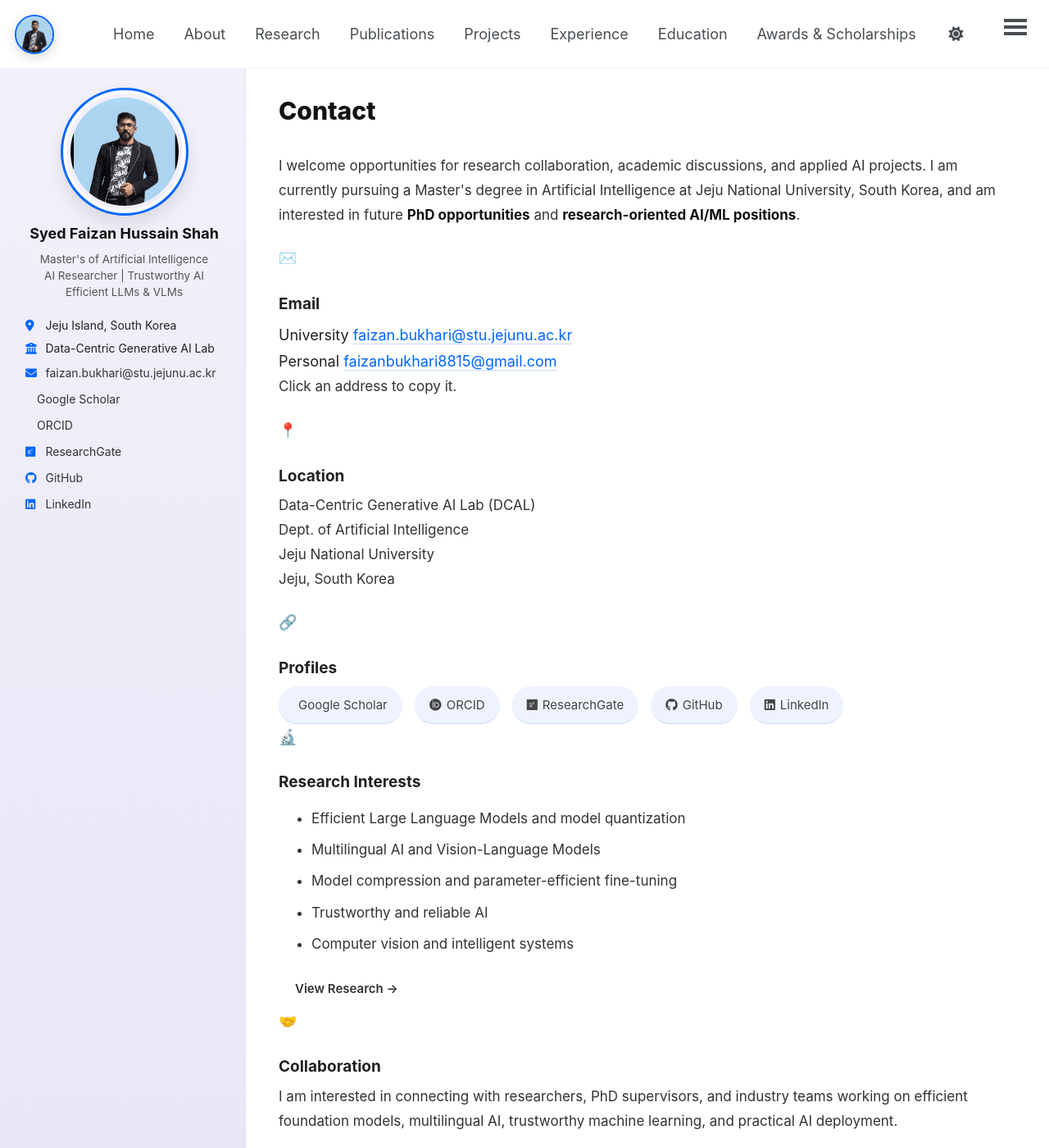
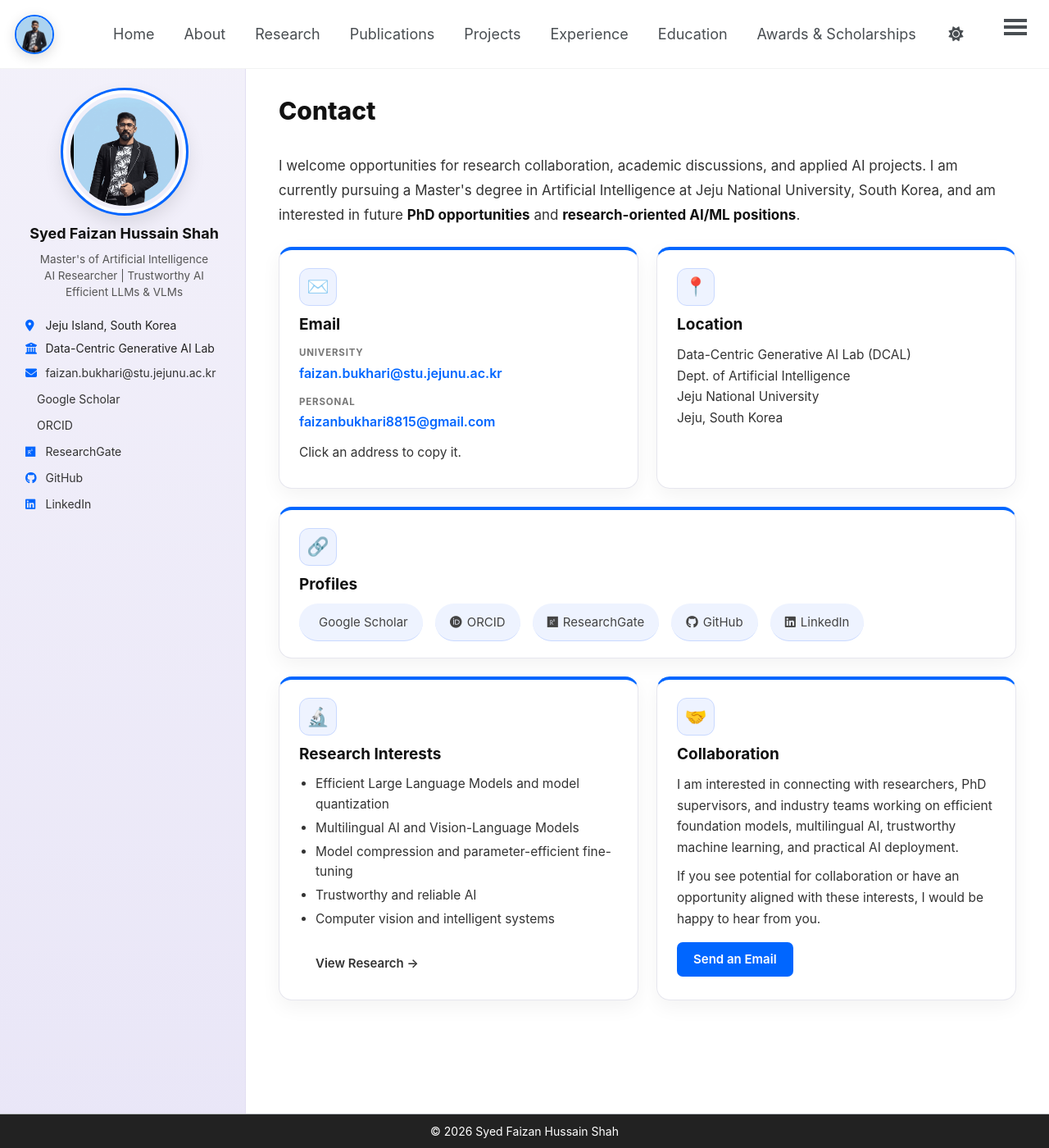
Before and after one commit to Fazi743/Fazi743.github.io, a Jekyll site: the page built from _pages/contact.md, in a window 1280 px wide and 1400 px high. Shown: the whole window at 82% size. Built offline with Jekyll 4.4.1, drawn with Linux system fonts in a browser that asks for light colours; a style sheet for code colours, icons or effects is not loaded.

Commit message:
Add styles for contact page layout and cards

```diff
--- a/assets/css/custom.css
+++ b/assets/css/custom.css
@@ -896,3 +896,67 @@
   .cert--wide .cert-img{ flex:none; }
   .cert--wide .cert-img img{ aspect-ratio:4 / 3; }
 }
+
+/* ---------- Contact page ---------- */
+.page__content .contact-intro p{ font-size:17px; color:#333; margin:0 0 24px; }
+
+.contact-grid{
+  display:grid;
+  grid-template-columns:1fr 1fr;
+  gap:22px;
+}
+
+.ccard{
+  background:#fff;
+  border:1px solid #e6e6ee;
+  border-top:4px solid var(--accent);
+  border-radius:16px;
+  padding:22px 24px 20px;
+  box-shadow:0 8px 24px rgba(0,0,0,.05);
+  transition:.25s;
+}
+.ccard:hover{ transform:translateY(-3px); box-shadow:0 14px 32px rgba(0,0,0,.08); }
+.ccard--wide{ grid-column:1 / -1; }
+
+.ccard-icon{
+  width:46px; height:46px;
+  border-radius:12px;
+  background:var(--accent-soft);
+  border:1px solid var(--accent-border);
+  display:flex; align-items:center; justify-content:center;
+  font-size:22px;
+  margin-bottom:12px;
+}
+
+.page__content .ccard-title{
+  font-size:19px;
+  font-weight:700;
+  color:#111;
+  margin:0 0 12px;
+}
+
+.page__content .ccard p{ font-size:15.5px; line-height:1.65; color:#333; margin:0 0 10px; }
+.page__content .ccard-list{ margin:0 0 14px; padding-left:20px; }
+.page__content .ccard-list li{ font-size:15.5px; line-height:1.6; color:#333; margin-bottom:4px; }
+
+.ccard-row{ display:flex; flex-direction:column; margin-bottom:10px; }
+.ccard-label{
+  font-size:11.5px; font-weight:700; letter-spacing:.8px;
+  text-transform:uppercase; color:#777;
+}
+.page__content .ccard-row a{
+  font-size:16px; font-weight:600;
+  color:var(--accent);
+  border:0;
+  text-decoration:none;
+}
+.page__content .ccard-row a:hover{ text-decoration:underline; }
+.page__content .ccard-hint{ font-size:12.5px; color:#888; margin:6px 0 0; }
+
+.page__content .ccard .btn{ margin-top:6px; border-bottom:2px solid; }
+.page__content .ccard .btn-outline{ border-color:#555; }
+.page__content .ccard .btn-primary{ border-color:#111; }
+
+@media(max-width:800px){
+  .contact-grid{ grid-template-columns:1fr; }
+}
```
